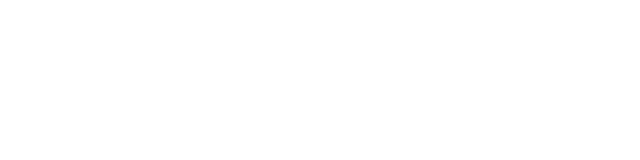
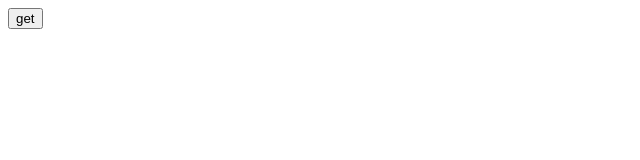
Before and after one commit to kewo22/obj-key-checker, an Angular app: page / in a window 1280 px wide. Shown: the top 160 px of the page, without its empty margins (0-640 px from the left). Built offline with nearby package versions, Linux system fonts and the light colour scheme.

Commit message:
2 files modified

```diff
--- a/src/app/app.component.html
+++ b/src/app/app.component.html
@@ -0,0 +1 @@
+<button (click)="getJson()" >get</button>
--- a/src/app/app.component.ts
+++ b/src/app/app.component.ts
@@ -15,16 +15,9 @@ export class AppComponent implements OnInit {
   constructor(private http: HttpClient) {
   }
 
-  async ngOnInit() {
-    await this.http.get("assets/sample.json").subscribe(data => {
-      this.sample = data;
-    });
+  ngOnInit() {
 
-    await this.http.get("assets/sample2.json").subscribe(data => {
-      this.sample2 = data;
-    });
-
-    console.log(this.sample);
+    // this.getJson();
 
     // for (const i in Object.keys(sample)) {
     // console.log( Object.keys(sample)[i] + ' ----- ' + Object.keys(sample2)[i]) //keys
@@ -37,6 +30,19 @@ export class AppComponent implements OnInit {
     // }
 
     // console.log(this.getLength());
+  }
+
+  async getJson(): Promise<void> {
+    await this.http.get("assets/sample.json").subscribe(data => {
+      this.sample = data;
+    });
+
+    await this.http.get("assets/sample2.json").subscribe(data => {
+      this.sample2 = data;
+    });
+
+    console.log(this.sample);
+
   }
 
   checkType(type1, type2): boolean {
```
